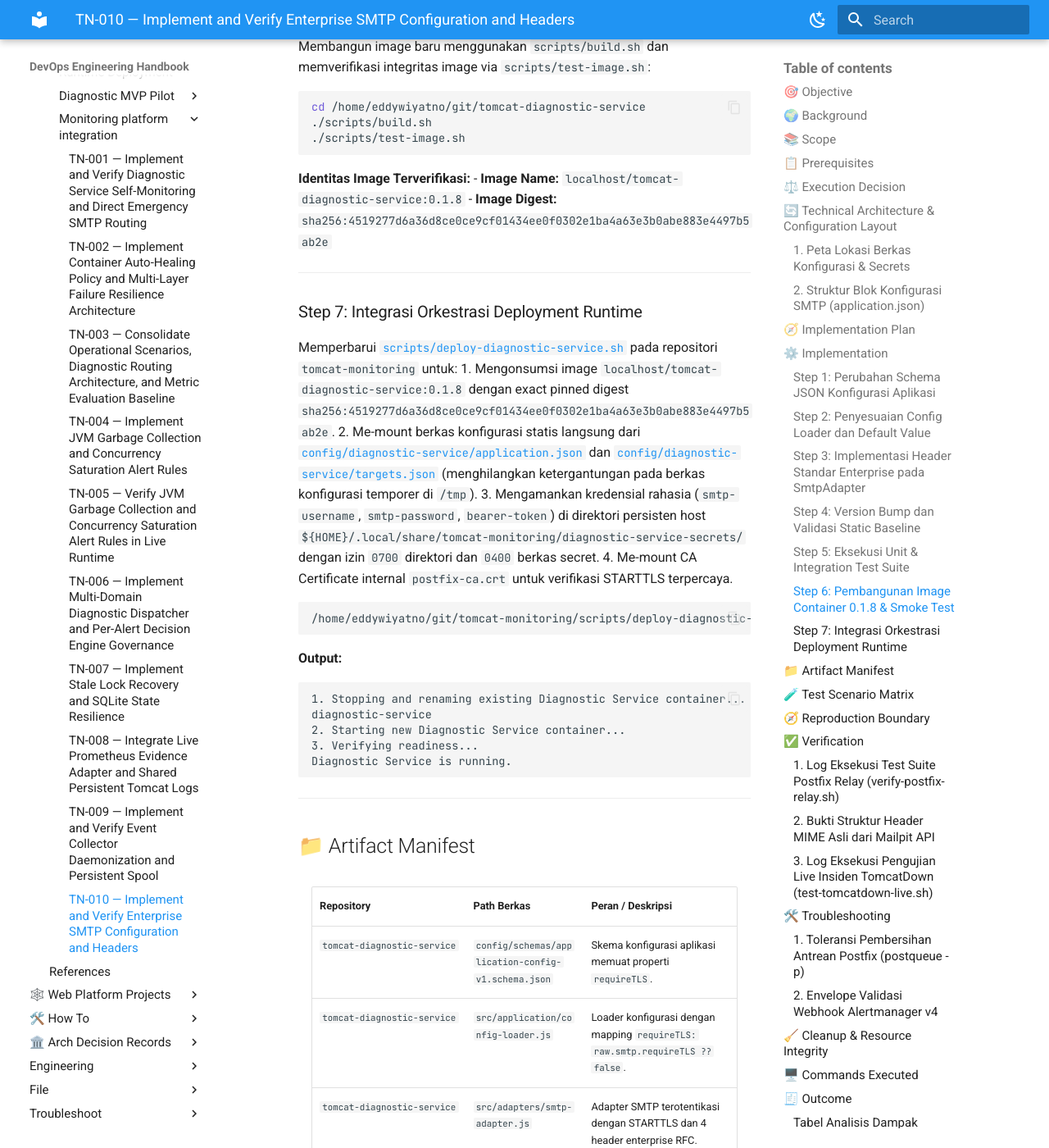
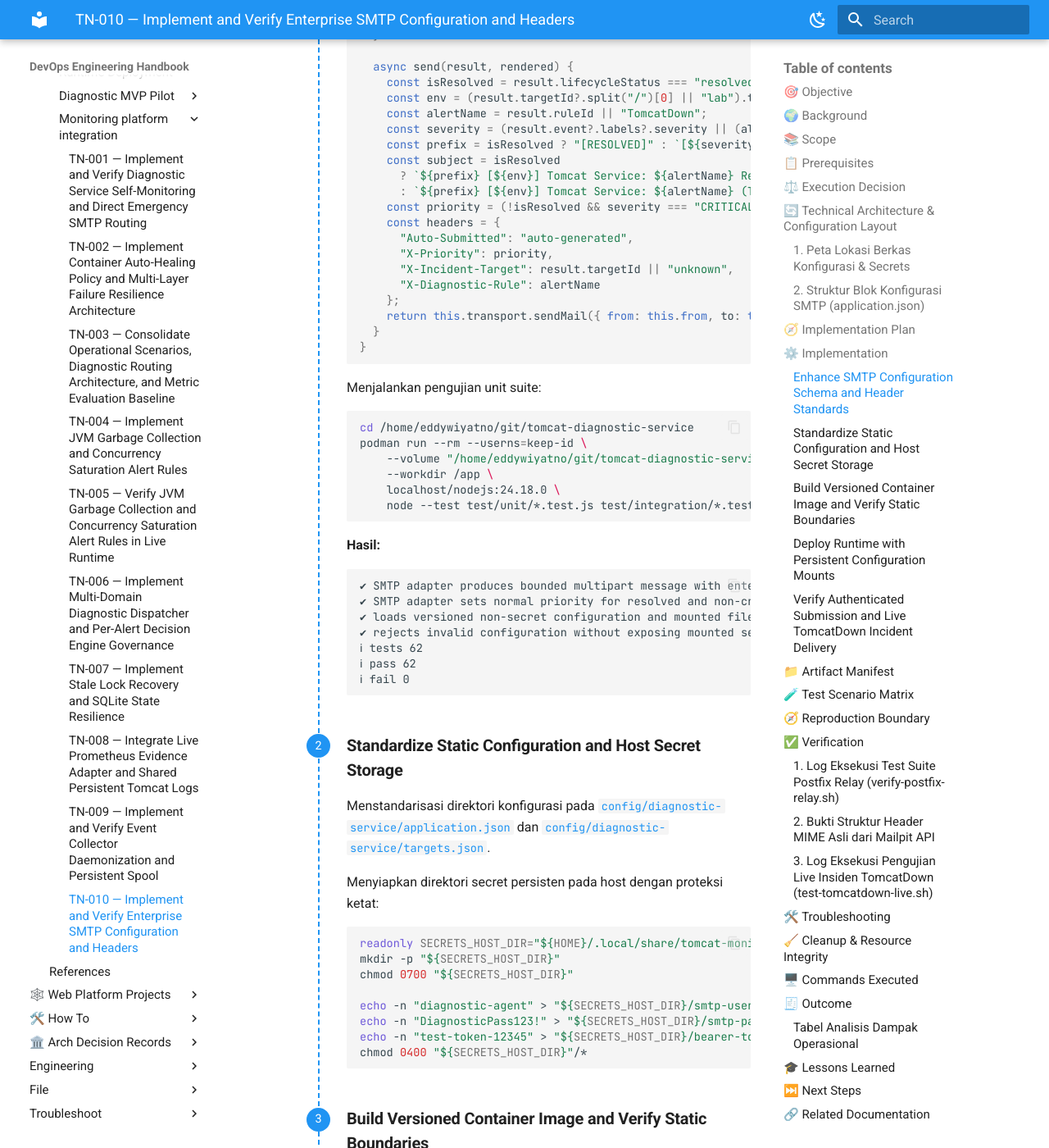
Before and after one commit to edkas07-oss/devops-handbook, an MkDocs documentation site: the page built from docs/projects/tomcat-monitoring/engineering-journal/monitoring-platform-integration/TN-010-implement-and-verify-enterprise-smtp-configuration-and-headers.md, in a window 1280 px wide and 1400 px high, scrolled down 12163 px. Shown: the whole window at 82% size. Built offline with MkDocs 1.6.1 and Material for MkDocs 9.7.7, drawn with Linux system fonts in a browser that asks for light colours; some of the changed text lies outside the part shown.

Commit message:
docs(tm-tn010): align structure and styling with TN-008 and TN-009 canonical standards

````diff
--- a/docs/projects/tomcat-monitoring/engineering-journal/monitoring-platform-integration/TN-010-implement-and-verify-enterprise-smtp-configuration-and-headers.md
+++ b/docs/projects/tomcat-monitoring/engineering-journal/monitoring-platform-integration/TN-010-implement-and-verify-enterprise-smtp-configuration-and-headers.md
@@ -65,9 +65,9 @@ Pekerjaan implementasi mencakup:
   - [`scripts/test-tomcatdown-live.sh`](file:///home/eddywiyatno/git/tomcat-monitoring/scripts/test-tomcatdown-live.sh): Skrip pengujian end-to-end simulasi insiden `TomcatDown` live (fase FIRING dan RESOLVED).
   - [`scripts/validate.sh`](file:///home/eddywiyatno/git/tomcat-monitoring/scripts/validate.sh): Pendaftaran `config/diagnostic-service/*` dan `scripts/verify-postfix-relay.sh` ke dalam `REQUIRED_FILES`.
 - **`devops-handbook`:**
-  - [`TN-010`](TN-010-implement-and-verify-enterprise-smtp-configuration-and-headers.md): Jurnal teknik kanonikal implementasi dan verifikasi live.
-  - [`follow-up-tasks.md`](../../follow-up-tasks.md): Pembaruan status backlog `TASK-TM-015` menjadi `Completed` ✅.
-  - [`index.md`](index.md): Penambahan entri `TN-010` pada tabel hasil dan daftar catatan teknis.
+  - [`docs/projects/tomcat-monitoring/engineering-journal/monitoring-platform-integration/TN-010-implement-and-verify-enterprise-smtp-configuration-and-headers.md`](TN-010-implement-and-verify-enterprise-smtp-configuration-and-headers.md): Jurnal teknik kanonikal implementasi dan verifikasi live.
+  - [`docs/projects/tomcat-monitoring/follow-up-tasks.md`](../../follow-up-tasks.md): Pembaruan status backlog `TASK-TM-015` menjadi `Completed` ✅.
+  - [`docs/projects/tomcat-monitoring/engineering-journal/monitoring-platform-integration/index.md`](index.md): Penambahan entri `TN-010` pada tabel hasil dan daftar catatan teknis.
 
 ---
 
@@ -173,27 +173,23 @@ Berkas [`config/diagnostic-service/application.json`](file:///home/eddywiyatno/g
 
 ## 🧭 Implementation Plan
 
-1. **Schema & Config Loader Enhancement (`tomcat-diagnostic-service`):**
-   - Menambahkan properti `"requireTLS"` pada `application-config-v1.schema.json`.
-   - Menyesuaikan `config-loader.js` untuk memetakan `requireTLS` dengan default `false`.
-2. **Standard Enterprise Headers on SmtpAdapter (`tomcat-diagnostic-service`):**
-   - Menerapkan opsi transport `requireTLS: true` pada instance `nodemailer.createTransport()`.
-   - Menginjeksi 4 header enterprise: `Auto-Submitted`, `X-Priority`, `X-Incident-Target`, `X-Diagnostic-Rule`.
-3. **Unit & Integration Testing:**
-   - Memperbarui test suite unit untuk validasi skema dan verifikasi header multipart email.
-4. **Version Bump & Image Build:**
-   - Menaikkan versi semantik ke `0.1.8` dan membangun image `localhost/tomcat-diagnostic-service:0.1.8`.
-5. **Configuration Standardization & Runtime Deployment (`tomcat-monitoring`):**
-   - Menyediakan `config/diagnostic-service/application.json` dan `targets.json`.
-   - Memperbarui `deploy-diagnostic-service.sh` untuk me-mount langsung dari direktori `config/` dan persistent host secrets.
-6. **Automated Verification Suites:**
-   - Mengeksekusi `scripts/verify-postfix-relay.sh` dan `scripts/test-tomcatdown-live.sh`.
+| Tahap | Rencana & Tanggung Jawab Teknis |
+| :--- | :--- |
+| **Enhance SMTP Configuration Schema and Header Standards** | Memperbarui `application-config-v1.schema.json` untuk menambahkan properti `requireTLS`, menyesuaikan `config-loader.js`, memperkaya `smtp-adapter.js` dengan header standar enterprise RFC (`Auto-Submitted`, `X-Priority`, `X-Incident-Target`, `X-Diagnostic-Rule`), serta memvalidasi unit test suite 62 test passing. |
+| **Standardize Static Configuration and Host Secret Storage** | Menyediakan berkas konfigurasi statis kanonikal `application.json`, `targets.json`, dan `README.md` pada `tomcat-monitoring/config/diagnostic-service/`, serta mengisolasi secret files `smtp-username`, `smtp-password`, dan `bearer-token` pada `${HOME}/.local/share/tomcat-monitoring/diagnostic-service-secrets/` dengan izin `0400`. |
+| **Build Versioned Container Image and Verify Static Boundaries** | Memperbarui versi ke `0.1.8`, membangun image `localhost/tomcat-diagnostic-service:0.1.8`, dan menjalankan static validator (`validate.sh`, `test-image.sh`). |
+| **Deploy Runtime with Persistent Configuration Mounts** | Memperbarui `scripts/deploy-diagnostic-service.sh` untuk me-mount langsung dari `config/diagnostic-service/` dan host persistent secrets, mengeliminasi pembuatan konfigurasi temporer `/tmp`. |
+| **Verify Authenticated Submission and Live TomcatDown Incident Delivery** | Mengeksekusi test suite otomatis `scripts/verify-postfix-relay.sh` dan `scripts/test-tomcatdown-live.sh` untuk memvalidasi negative test autentikasi SASL, STARTTLS submission, evaluasi insiden `TomcatDown` (FIRING & RESOLVED), serta kepatuhan 7-seksi SRE di Mailpit. |
 
 ---
 
 ## ⚙️ Implementation
 
-### Step 1: Perubahan Schema JSON Konfigurasi Aplikasi
+<div class="procedure" markdown>
+
+<div class="procedure-step" markdown>
+
+### Enhance SMTP Configuration Schema and Header Standards
 
 Menambahkan properti `"requireTLS": { "type": "boolean" }` pada [`config/schemas/application-config-v1.schema.json`](file:///home/eddywiyatno/git/tomcat-diagnostic-service/config/schemas/application-config-v1.schema.json):
 
@@ -215,14 +211,7 @@ Menambahkan properti `"requireTLS": { "type": "boolean" }` pada [`config/schemas
      },
 ```
 
-- **Expected Result:** Validator Ajv menerima konfigurasi yang memuat `requireTLS: true` maupun tanpa `requireTLS` (backward-compatible).
-- **Actual Result:** Skema tervalidasi dan lolos kompilasi Ajv Draft 2020-12.
-
----
-
-### Step 2: Penyesuaian Config Loader dan Default Value
-
-Memperbarui [`src/application/config-loader.js`](file:///home/eddywiyatno/git/tomcat-diagnostic-service/src/application/config-loader.js) agar properti `requireTLS` dipetakan dengan default `false` ke dalam objek konfigurasi `smtp` yang di-freeze:
+Memperbarui [`src/application/config-loader.js`](file:///home/eddywiyatno/git/tomcat-diagnostic-service/src/application/config-loader.js) agar properti `requireTLS` dipetakan dengan default `false`:
 
 ```javascript
     smtp: Object.freeze({
@@ -234,14 +223,7 @@ Memperbarui [`src/application/config-loader.js`](file:///home/eddywiyatno/git/to
     })
 ```
 
-- **Expected Result:** `loaded.smtp.requireTLS` bernilai `true` jika dikonfigurasikan atau `false` secara default.
-- **Actual Result:** Terbukti melalui unit test [`test/unit/config-loader.test.js`](file:///home/eddywiyatno/git/tomcat-diagnostic-service/test/unit/config-loader.test.js).
-
----
-
-### Step 3: Implementasi Header Standar Enterprise pada SmtpAdapter
-
-Memperbarui [`src/adapters/smtp-adapter.js`](file:///home/eddywiyatno/git/tomcat-diagnostic-service/src/adapters/smtp-adapter.js) untuk menyertakan opsi transport `requireTLS` dan menambahkan header standar enterprise pada setiap email yang dikirim:
+Memperbarui [`src/adapters/smtp-adapter.js`](file:///home/eddywiyatno/git/tomcat-diagnostic-service/src/adapters/smtp-adapter.js) untuk menerapkan opsi transport `requireTLS` dan 4 header RFC enterprise:
 
 ```javascript
 export class SmtpAdapter {
@@ -282,32 +264,10 @@ export class SmtpAdapter {
 }
 ```
 
-- **Expected Result:** Setiap email laporan memuat 4 header wajib enterprise (`Auto-Submitted`, `X-Priority`, `X-Incident-Target`, `X-Diagnostic-Rule`).
-- **Actual Result:** Terbukti pada pengujian unit stream transport dan inspeksi MIME header live pada Mailpit API.
-
----
-
-### Step 4: Version Bump dan Validasi Static Baseline
-
-Memperbarui versi ke `0.1.8` pada `VERSION`, `package.json`, dan `package-lock.json`, kemudian mengeksekusi static validator:
+Menjalankan pengujian unit suite:
 
 ```bash
 cd /home/eddywiyatno/git/tomcat-diagnostic-service
-./scripts/validate.sh
-```
-
-**Output Validasi Statis:**
-```text
-Static validation passed: schema, migration, source, and dependency boundaries are consistent.
-```
-
----
-
-### Step 5: Eksekusi Unit & Integration Test Suite
-
-Menjalankan seluruh unit dan integration test suite di dalam isolated runtime container:
-
-```bash
 podman run --rm --userns=keep-id \
     --volume "/home/eddywiyatno/git/tomcat-diagnostic-service:/app:ro,Z" \
     --workdir /app \
@@ -315,51 +275,68 @@ podman run --rm --userns=keep-id \
     node --test test/unit/*.test.js test/integration/*.test.js
 ```
 
-**Hasil Pengujian:**
+**Hasil:**
 ```text
 ✔ SMTP adapter produces bounded multipart message with enterprise headers (19.540902ms)
 ✔ SMTP adapter sets normal priority for resolved and non-critical alerts (3.2806ms)
 ✔ loads versioned non-secret configuration and mounted files (122.829873ms)
 ✔ rejects invalid configuration without exposing mounted secret (55.607842ms)
-...
 ℹ tests 62
-ℹ suites 0
 ℹ pass 62
 ℹ fail 0
-ℹ cancelled 0
-ℹ skipped 0
-ℹ todo 0
-ℹ duration_ms 548.587094
 ```
 
----
+</div>
 
-### Step 6: Pembangunan Image Container `0.1.8` & Smoke Test
+<div class="procedure-step" markdown>
 
-Membangun image baru menggunakan `scripts/build.sh` dan memverifikasi integritas image via `scripts/test-image.sh`:
+### Standardize Static Configuration and Host Secret Storage
+
+Menstandarisasi direktori konfigurasi pada [`config/diagnostic-service/application.json`](file:///home/eddywiyatno/git/tomcat-monitoring/config/diagnostic-service/application.json) dan [`config/diagnostic-service/targets.json`](file:///home/eddywiyatno/git/tomcat-monitoring/config/diagnostic-service/targets.json).
+
+Menyiapkan direktori secret persisten pada host dengan proteksi ketat:
+
+```bash
+readonly SECRETS_HOST_DIR="${HOME}/.local/share/tomcat-monitoring/diagnostic-service-secrets"
+mkdir -p "${SECRETS_HOST_DIR}"
+chmod 0700 "${SECRETS_HOST_DIR}"
+
+echo -n "diagnostic-agent" > "${SECRETS_HOST_DIR}/smtp-username"
+echo -n "DiagnosticPass123!" > "${SECRETS_HOST_DIR}/smtp-password"
+echo -n "test-token-12345" > "${SECRETS_HOST_DIR}/bearer-token"
+chmod 0400 "${SECRETS_HOST_DIR}"/*
+```
+
+</div>
+
+<div class="procedure-step" markdown>
+
+### Build Versioned Container Image and Verify Static Boundaries
+
+Memperbarui versi semantik ke `0.1.8` pada `VERSION`, `package.json`, dan `package-lock.json`, lalu membangun image baru:
 
 ```bash
 cd /home/eddywiyatno/git/tomcat-diagnostic-service
+./scripts/validate.sh
 ./scripts/build.sh
 ./scripts/test-image.sh
 ```
 
-**Identitas Image Terverifikasi:**
-- **Image Name:** `localhost/tomcat-diagnostic-service:0.1.8`
-- **Image Digest:** `sha256:4519277d6a36d8ce0ce9cf01434ee0f0302e1ba4a63e3b0abe883e4497b5ab2e`
+**Output Identitas Image:**
+- **Image Reference:** `localhost/tomcat-diagnostic-service:0.1.8`
+- **Pinned Digest:** `sha256:4519277d6a36d8ce0ce9cf01434ee0f0302e1ba4a63e3b0abe883e4497b5ab2e`
 
----
+</div>
 
-### Step 7: Integrasi Orkestrasi Deployment Runtime
+<div class="procedure-step" markdown>
 
-Memperbarui [`scripts/deploy-diagnostic-service.sh`](file:///home/eddywiyatno/git/tomcat-monitoring/scripts/deploy-diagnostic-service.sh) pada repositori `tomcat-monitoring` untuk:
-1. Mengonsumsi image `localhost/tomcat-diagnostic-service:0.1.8` dengan exact pinned digest `sha256:4519277d6a36d8ce0ce9cf01434ee0f0302e1ba4a63e3b0abe883e4497b5ab2e`.
-2. Me-mount berkas konfigurasi statis langsung dari [`config/diagnostic-service/application.json`](file:///home/eddywiyatno/git/tomcat-monitoring/config/diagnostic-service/application.json) dan [`config/diagnostic-service/targets.json`](file:///home/eddywiyatno/git/tomcat-monitoring/config/diagnostic-service/targets.json) (menghilangkan ketergantungan pada berkas konfigurasi temporer di `/tmp`).
-3. Mengamankan kredensial rahasia (`smtp-username`, `smtp-password`, `bearer-token`) di direktori persisten host `${HOME}/.local/share/tomcat-monitoring/diagnostic-service-secrets/` dengan izin `0700` direktori dan `0400` berkas secret.
-4. Me-mount CA Certificate internal `postfix-ca.crt` untuk verifikasi STARTTLS terpercaya.
+### Deploy Runtime with Persistent Configuration Mounts
+
+Memperbarui [`scripts/deploy-diagnostic-service.sh`](file:///home/eddywiyatno/git/tomcat-monitoring/scripts/deploy-diagnostic-service.sh) untuk me-mount berkas konfigurasi langsung dari repositori dan direktori secrets host:
 
 ```bash
-/home/eddywiyatno/git/tomcat-monitoring/scripts/deploy-diagnostic-service.sh
+cd /home/eddywiyatno/git/tomcat-monitoring
+./scripts/deploy-diagnostic-service.sh
 ```
 
 **Output:**
@@ -370,6 +347,28 @@ diagnostic-service
 3. Verifying readiness...
 Diagnostic Service is running.
 ```
+
+</div>
+
+<div class="procedure-step" markdown>
+
+### Verify Authenticated Submission and Live TomcatDown Incident Delivery
+
+Mengeksekusi rangkaian pengujian otomatis end-to-end:
+
+```bash
+cd /home/eddywiyatno/git/tomcat-monitoring
+./scripts/validate.sh
+./scripts/verify-postfix-relay.sh
+./scripts/test-tomcatdown-live.sh
+```
+
+**Hasil:**
+Seluruh 7 seksi pengujian `verify-postfix-relay.sh` dan seluruh tahapan `test-tomcatdown-live.sh` berhasil lulus 100% (`PASS`).
+
+</div>
+
+</div>
 
 ---
 
@@ -596,23 +595,21 @@ Query API ke endpoint `http://127.0.0.1:8025/api/v1/message/{msg_id}/headers` me
 
 ## 🛠️ Troubleshooting
 
-### 1. Toleransi Pembersihan Antrean Postfix (`postqueue -p`)
-- **Gejala:** Skrip verifikasi seksi 7 sempat melaporkan kegagalan karena antrean Postfix masih memuat pesan yang sedang dalam siklus penerusan aktif (*active queue* bertanda `*`) saat diperiksa tepat beberapa milidetik setelah pengiriman.
-- **Penyebab:** Eksekusi `postqueue -p` berjalan instan sebelum Postfix menyelesaikan *acknowledgement* dan penghapusan pesan dari disk spool.
-- **Solusi:** Menambahkan loop toleransi (hingga 10 percobaan) disertai perintah pembersihan antrean eksplisit `postqueue -f` pada `scripts/verify-postfix-relay.sh` dan `scripts/test-tomcatdown-live.sh`.
-
-### 2. Envelope Validasi Webhook Alertmanager v4
-- **Gejala:** Permintaan webhook manual menghasilkan respons `HTTP 400 {"error":"invalid_request"}`.
-- **Penyebab:** Payload pengujian awal tidak memuat atribut wajib skema envelope v4 (`"version": "4"` dan `"groupKey"`).
-- **Solusi:** Menyelaraskan pembentukan payload webhook dengan JSON Schema Alertmanager v4 (`alertmanager-webhook-v4.schema.json`).
+| Gejala Masalah | Penyebab Utama | Solusi & Tindakan Perbaikan |
+| --- | --- | --- |
+| Pemeriksaan queue Postfix sempat gagal (`07EA79A650B* in active queue`) | `postqueue -p` dieksekusi instan beberapa milidetik setelah pengiriman saat MTA masih memproses flushing | Tambahkan polling loop toleransi latensi (hingga 10 detik) disertai perintah `postqueue -f` pada skrip pengujian. |
+| Endpoint webhook Diagnostic Service menolak request manual dengan `HTTP 400 invalid_request` | Payload pengujian tidak memuat envelope wajib skema v4 (`"version": "4"` dan `"groupKey"`) | Sesuaikan pembentukan JSON payload pengujian dengan JSON Schema Alertmanager v4 (`alertmanager-webhook-v4.schema.json`). |
 
 ---
 
 ## 🧹 Cleanup & Resource Integrity
 
-- **Mailbox Mailpit:** Direset secara terkontrol menggunakan endpoint `DELETE /api/v1/messages` sebelum dan sesudah pengujian agar tidak menyisakan *log clutter*.
-- **Temporary Payload Files:** Berkas temporer JSON dihapus secara otomatis via `rm -f` setelah dieksekusi oleh kontainer Node.js.
-- **Postfix Queue:** Diaudit di akhir pengujian untuk memastikan nol pesan tertahan (`Mail queue is empty`).
+| Sumber Daya | Status Retensi | Bukti Integritas (*Integrity Evidence*) |
+| --- | :---: | --- |
+| Mailbox Mailpit (`:8025`) | Bersih & Terkontrol | Reset via `DELETE /api/v1/messages` sebelum dan sesudah verifikasi |
+| Temporary Webhook Payloads | Terhapus Otomatis | Perintah `rm -f /tmp/tomcatdown-*.json` setelah pengujian |
+| Postfix Relay Spool Queue | Kosong (0 Pesan) | `postqueue -p` $\rightarrow$ `Mail queue is empty` |
+| Container `diagnostic-service` | Active (Running) | `podman inspect diagnostic-service` $\rightarrow$ `Status=running` |
 
 ---
 
@@ -680,17 +678,19 @@ Backlog **`TASK-TM-015`** telah diselesaikan secara penuh dengan status **`Compl
 
 ## ⏭️ Next Steps
 
-1. Melanjutkan ke **TN-011** untuk mengimplementasikan **`TASK-TM-006`** (Penyediaan Endpoint Audit Trail dan Feedback Tindakan Operator sesuai mandat TM-ADR-0014).
-2. Membangun dashboard observabilitas Grafana terpusat (**`TASK-TM-009`**).
+1. **TASK-TM-006: Endpoint Audit Log Konfirmasi Tindakan Operator (TM-ADR-0014):** Menyediakan API pencatatan umpan balik tindakan operasional manual SRE pada TN-011.
+2. **TASK-TM-009: Dashboard Observabilitas Grafana:** Membangun dashboard visualisasi terpusat JVM, Tomcat, dan infrastruktur monitoring.
 
 ---
 
 ## 🔗 Related Documentation
 
-- [TM-ADR-0014 — Enforce Zero Automatic Remediation for Diagnostic Service](../../adr/tomcat-monitoring/adr-records/TM-ADR-0014.md)
-- [TM-ADR-0015 — Adopt Asynchronous Webhook Ingestion with Durable SQLite Acceptance Pattern](../../adr/tomcat-monitoring/adr-records/TM-ADR-0015.md)
-- [TM-ADR-0016 — Designate Diagnostic Service as Canonical Incident Notification Authority](../../adr/tomcat-monitoring/adr-records/TM-ADR-0016.md)
-- [TN-008 — Integrate Live Prometheus Evidence Adapter and Shared Persistent Logs](TN-008-integrate-live-prometheus-evidence-adapter-and-shared-persistent-logs.md)
+- [Follow-up Tasks Backlog](../../follow-up-tasks.md)
+- [Diagnostic MVP Target and Evidence Contract](../../diagnostic-mvp/target-and-evidence-contract.md)
+- [TM-ADR-0014 — Enforce Zero Automatic Remediation for Diagnostic Service](../../../../adr/tomcat-monitoring/adr-records/TM-ADR-0014.md)
+- [TM-ADR-0015 — Adopt Asynchronous Webhook Ingestion with Durable SQLite Acceptance Pattern](../../../../adr/tomcat-monitoring/adr-records/TM-ADR-0015.md)
+- [TM-ADR-0016 — Designate Diagnostic Service as Canonical Incident Notification Authority](../../../../adr/tomcat-monitoring/adr-records/TM-ADR-0016.md)
+- [TM-ADR-0023 — Adopt Multi-Domain Diagnostic Dispatcher and Rule ID Fidelity](../../../../adr/tomcat-monitoring/adr-records/TM-ADR-0023.md)
+- [TN-008 — Integrate Live Prometheus Evidence Adapter and Shared Persistent Tomcat Logs](TN-008-integrate-live-prometheus-evidence-adapter-and-shared-persistent-logs.md)
 - [TN-009 — Implement and Verify Event Collector Daemonization and Persistent Spool](TN-009-implement-and-verify-event-collector-daemonization-and-persistent-spool.md)
 - [Engineering Journal Standards](../../../../standards/engineering-journal-standards.md)
-- [Follow-up Tasks Backlog Matrix](../../follow-up-tasks.md)
````
Also changed, not shown: other parts of docs/projects/tomcat-monitoring/engineering-journal/monitoring-platform-integration/TN-010-implement-and-verify-enterprise-smtp-configuration-and-headers.md (+2 -1 lines).
